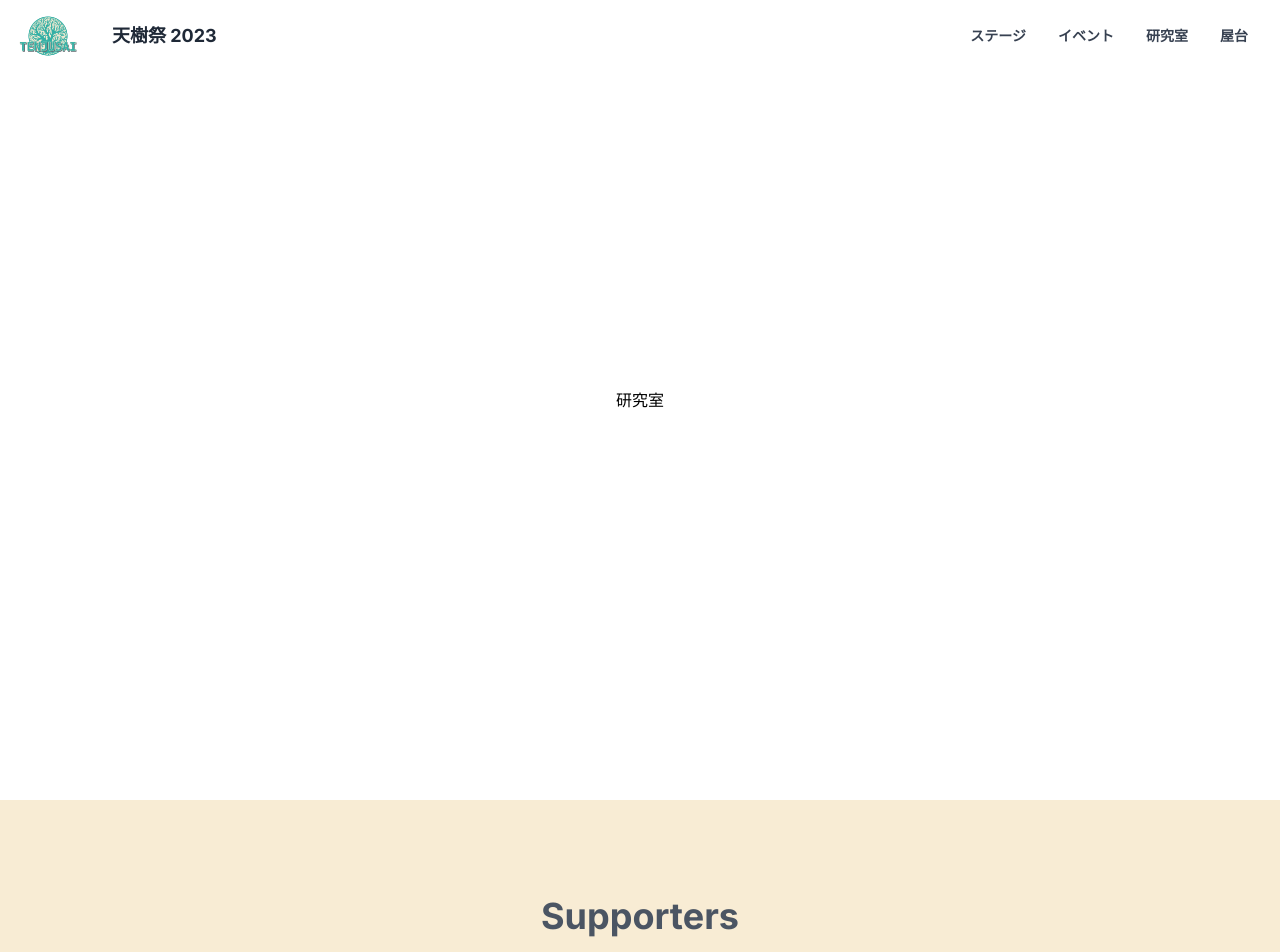
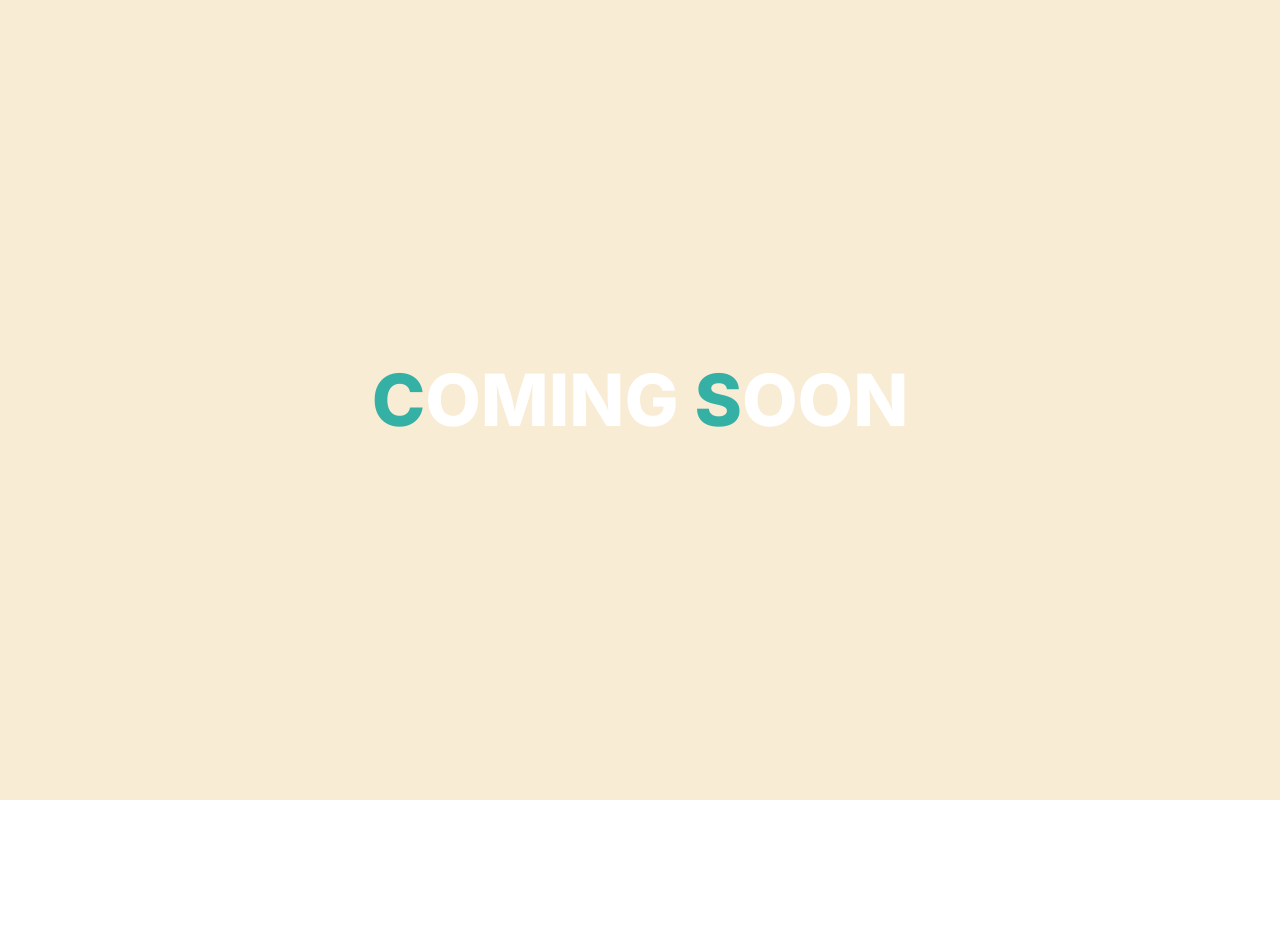
Before and after one commit to nishide-dev/tenjusai2023, a Next.js app in the folder tenjusai-hp/: page /lab in a window 1280 px wide. Shown: the top 952 px of the page. After the commit the page ends 800 px from the top, so only its background shows below. Built offline with nearby package versions, Linux system fonts and the light colour scheme.

Commit message:
✅ coming soon

```diff
--- a/tenjusai-hp/src/app/layout.tsx
+++ b/tenjusai-hp/src/app/layout.tsx
@@ -16,15 +16,30 @@ export default function RootLayout({
 }: {
   children: React.ReactNode
 }) {
+  // return (
+  //   <html lang="ja">
+  //     <body className={`${inter.className} scrollbar-hide`}>
+  //       <Header />
+  //       <main>
+  //         {children}
+  //       </main>
+  //       <Supporters />
+  //       <Footer />
+  //     </body>
+  //   </html>
+  // )
   return (
     <html lang="ja">
       <body className={`${inter.className} scrollbar-hide`}>
-        <Header />
         <main>
-          {children}
+          <div className="h-screen bg-tenjusaiHero">
+            <div className="flex flex-col items-center justify-center h-screen">
+              <div className="text-white text-4xl font-extrabold md:text-5xl lg:text-6xl xl:text-7xl 2xl:text-8xl animate-fade-in-up">
+                <span className="text-tenjusaiGreen">C</span>OMING <span className="text-tenjusaiGreen">S</span>OON
+              </div>
+            </div>
+          </div>
         </main>
-        <Supporters />
-        <Footer />
       </body>
     </html>
   )
```
